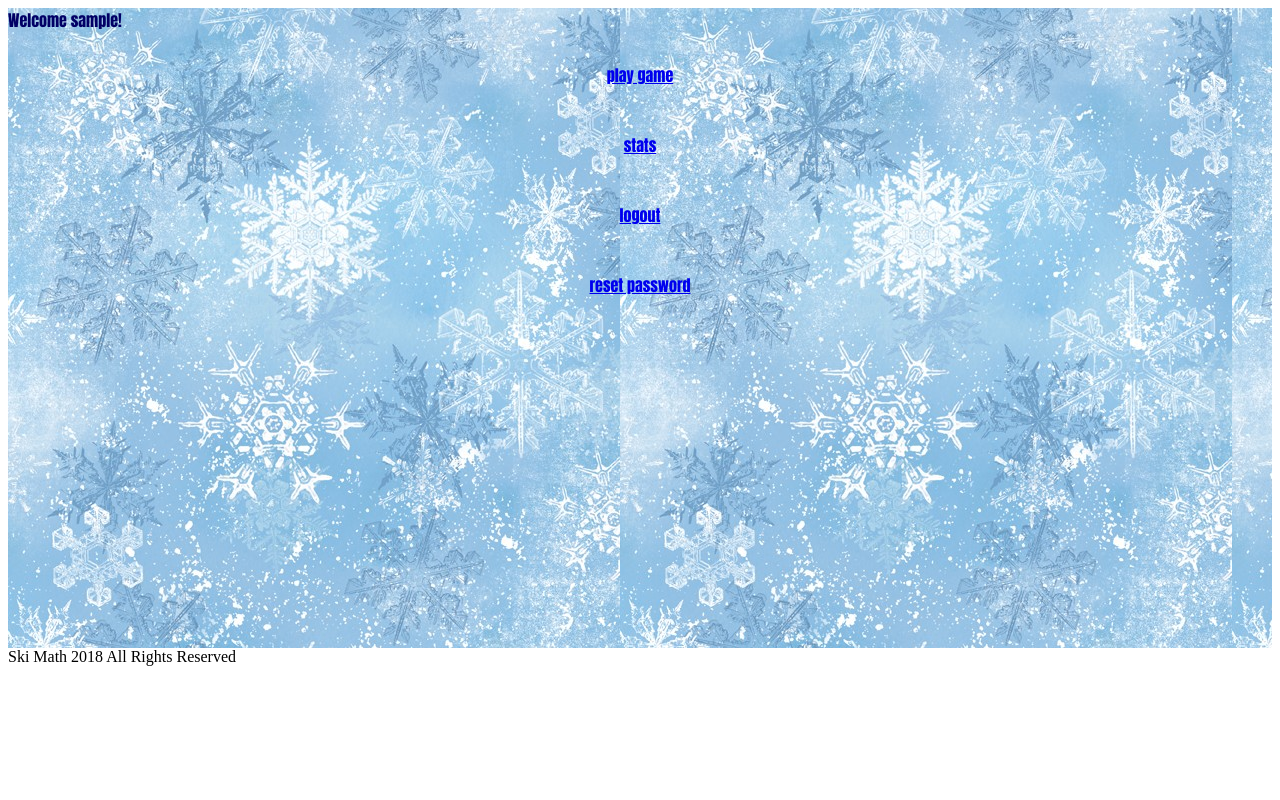
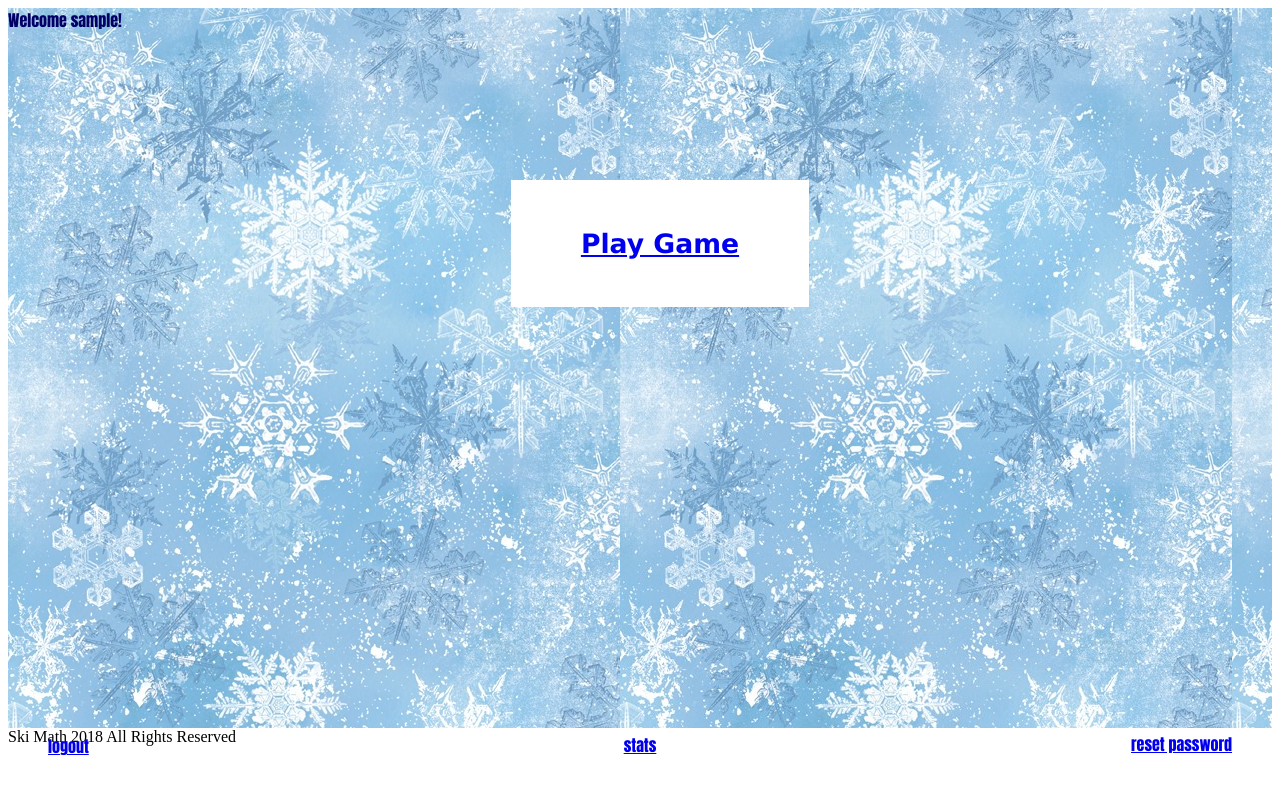
Before and after one commit to rdecks155/ski_math, a Django app: page / in a window 1280 px wide. Run offline with Django 3.2, Linux system fonts and the light colour scheme; a user stored in the database is signed in; tables that the repository leaves empty hold one stand-in row (values such as "Sample post").

Commit message:
cool new CSS layout

```diff
--- a/ski_math/static/web/base.css
+++ b/ski_math/static/web/base.css
@@ -2,15 +2,76 @@
     background: linear-gradient(to bottom right, rgb(10, 190, 214), rgba(170, 7, 7, 0.856));
     background-image: url(/static/LightSnow.jpg);
     color: rgb(2, 0, 102);
-    height: 40em;
+    height: 45em;
     width:100%;
     margin: 0;
     padding: 0;
     border: 0;
     margin: 0;
-    font-family: Impact, Haettenschweiler, 'Arial Narrow Bold', sans-serif
+    font-family: Impact, Haettenschweiler, 'Arial Narrow Bold', sans-serif;
 
 }
+
+table, th, td {
+    border: 1px solid black;
+  }
+  table {
+      width: 50%;
+      vertical-align: center;
+  }
+  th {
+      text-align: center;
+  }
+  td {
+      text-align: left;
+  }
+  h1{
+      text-align: center;
+  }
+  .wrapper{
+      max-width: 960px;
+      margin: 0 auto;
+  }
+  div.center{
+      position: absolute;
+      left: 0;
+      padding: 20px 20px;
+      top: 20%;
+      width: 100%;
+      height: 10%;
+      text-align: center;
+      font-size: 40px;
+      border:3px lightblue;
+
+  }
+  div.midbottom{
+      position: absolute;
+      left:0;
+      text-align: center;
+      bottom: 8px;
+      right: 0px;
+  }
+  h2{
+
+  }
+  h3{
+
+  }
+
+  h4{
+
+  }
+  div.bleft {
+      position: absolute;
+      bottom: 8px;
+      left: 16px;
+  }
+  div.bright{
+      position: absolute;
+      bottom: 8px;
+      right: 16px;
+
+  }
 
 .button {
     border: none;
@@ -21,3 +82,14 @@
     display: block;
     font-size: 16px;
 }
+.playbutton {
+    text-align:center;
+    display:inline-block;
+    background-color:white;
+    cursor: pointer;
+    border: none;
+    color: white;
+    padding: 30px 70px;
+    font-family:'Lucida Sans', 'Lucida Sans Regular', 'Lucida Grande', 'Lucida Sans Unicode', Geneva, Verdana, sans-serif;
+
+}
--- a/templates/home.html
+++ b/templates/home.html
@@ -7,18 +7,26 @@
 {% block content %}
 {% if user.is_authenticated and user.is_student%}
   Welcome {{ user.username }}!
-  <p class="button"><a href="{% url 'game' %}">play game</a></p>
-  <p class="button"><a href="{% url 'stats' %}">stats</a></p>
-  <p class="button"><a href="{% url 'logout' %}">logout</a></p>
-  <p class="button"><a href="{% url 'password_reset' %}">reset password</a></p>
+  <div class="center"><button class="playbutton">
+  <h1><a href="{% url 'game' %}">Play Game</a></h1></div></button>
+  <div class="midbottom">
+  <h2><p class="button"><a href="{% url 'stats' %}">stats</a></p></h2></div>
+  <div class="bleft">
+<h3><p class="button"><a href="{% url 'logout' %}">logout</a></p></h3></div>
+<div class="bright">
+  <h4><p class="button"><a href="{% url 'password_reset' %}">reset password</a></p></h4></div>
 {% elif user.is_authenticated and user.is_teacher%}
   Welcome {{ user.username }}!
-  <p class="button"><a href="{% url 'studentsignup' %}">create student</a></p>
-  <p class="button"><a href="{% url 'teacherstats' %}">teacher stats</a></p>
-  <p class="button"><a href="{% url 'logout' %}">logout</a></p>
-  <p class="button"><a href="{% url 'password_reset' %}">reset password</a></p>
+  <div class="center"><button class="playbutton">
+<h1><p class="button"><a href="{% url 'studentsignup' %}">Create student</a></p></h1></div></button>
+<div class="midbottom">
+  <h2><p class="button"><a href="{% url 'teacherstats' %}">teacher stats</a></p></h2></div>
+  <div class="bleft">
+  <h3><p class="button"><a href="{% url 'logout' %}">logout</a></p></h3></div>
+  <div class="bright">
+  <h4><p class="button"><a href="{% url 'password_reset' %}">reset password</a></p></h4></div>
 {% else %}
-  <p>You are not logged in</p>
-  <a href="{% url 'login' %}">login</a>
+  <h1><p>You are not logged in</p></h1>
+  <h1><a href="{% url 'login' %}">login</a></h1>
 {% endif %}
 {% endblock %}
--- a/templates/registration/login.html
+++ b/templates/registration/login.html
@@ -8,7 +8,7 @@
 <form method="post">
   {% csrf_token %}
   {{ form.as_p }}
-  <button type="submit">Login</button>
+  <h1><button type="submit">Login</button></h1>
 </form>
-<a href="{% url 'signup' %}">Sign Up</a>
+<h1><a href="{% url 'signup' %}">Sign Up</a></h1>
 {% endblock %}
--- a/templates/registration/password_reset_done.html
+++ b/templates/registration/password_reset_done.html
@@ -5,5 +5,6 @@
 
 {% block content %}
   <h1>Check your inbox.</h1>
-  <p>We've emailed you instructions for setting your password. You should receive the email shortly!</p>
+  <h1><p>We've emailed you instructions for setting your password. You should receive the email shortly!</p></h1>
+  <h1><p class="button"><a href="{% url 'login' %}">Login</a></p></h1>
 {% endblock %}
--- a/templates/registration/password_reset_form.html
+++ b/templates/registration/password_reset_form.html
@@ -5,7 +5,7 @@
 
 {% block content %}
   <h1>Forgot your password?</h1>
-  <p>Enter your email address below, and we'll email instructions for setting a new one.</p>
+  <h1><p>Enter your email address below, and we'll email instructions for setting a new one.</p></h1>
 
   <form method="POST">
     {% csrf_token %}
--- a/templates/studentsignup.html
+++ b/templates/studentsignup.html
@@ -13,7 +13,7 @@
   </form>
   <a href="{% url 'home' %}">Home</a>
 {% else %}
-  <p>You are not logged in</p>
-  <a href="{% url 'login' %}">login</a>
+  <h1><p>You are not logged in</p></h1>
+  <h1><a href="{% url 'login' %}">login</a></h1>
 {% endif %}
 {% endblock %}
```
Also changed, not shown: templates/stats.html (+5 -2 lines), templates/teacherstats.html (+9 -6 lines), ski_math/migrations/0001_initial.py (deleted), ski_math/migrations/0002_game_student.py (deleted), ski_math/migrations/__init__.py (deleted).
